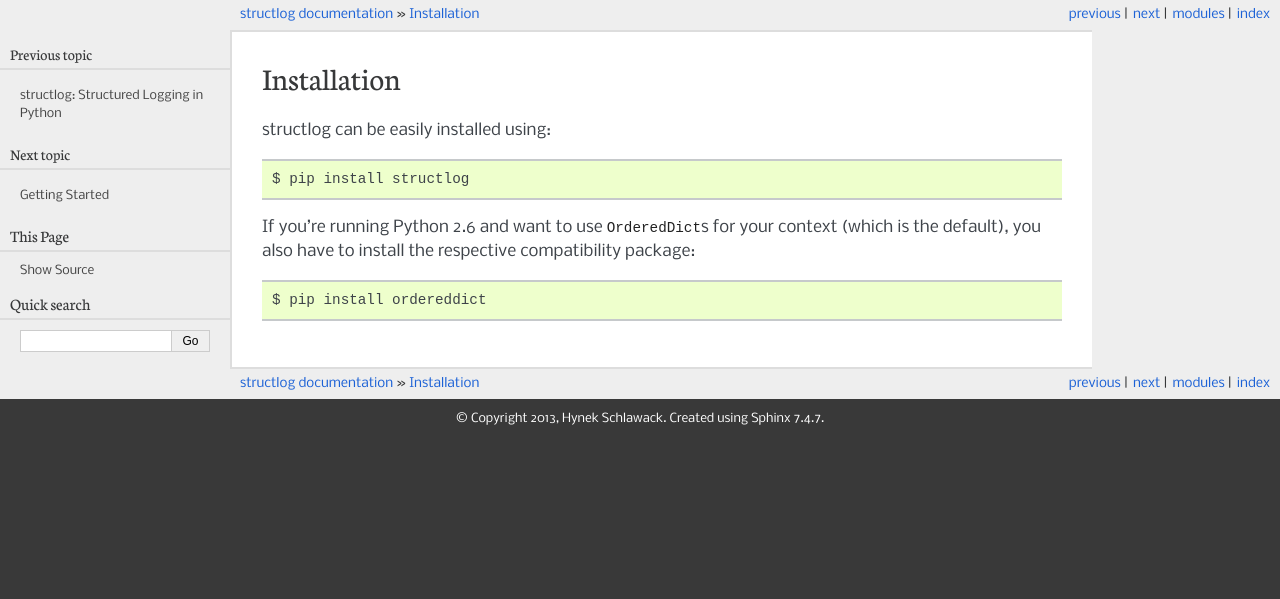
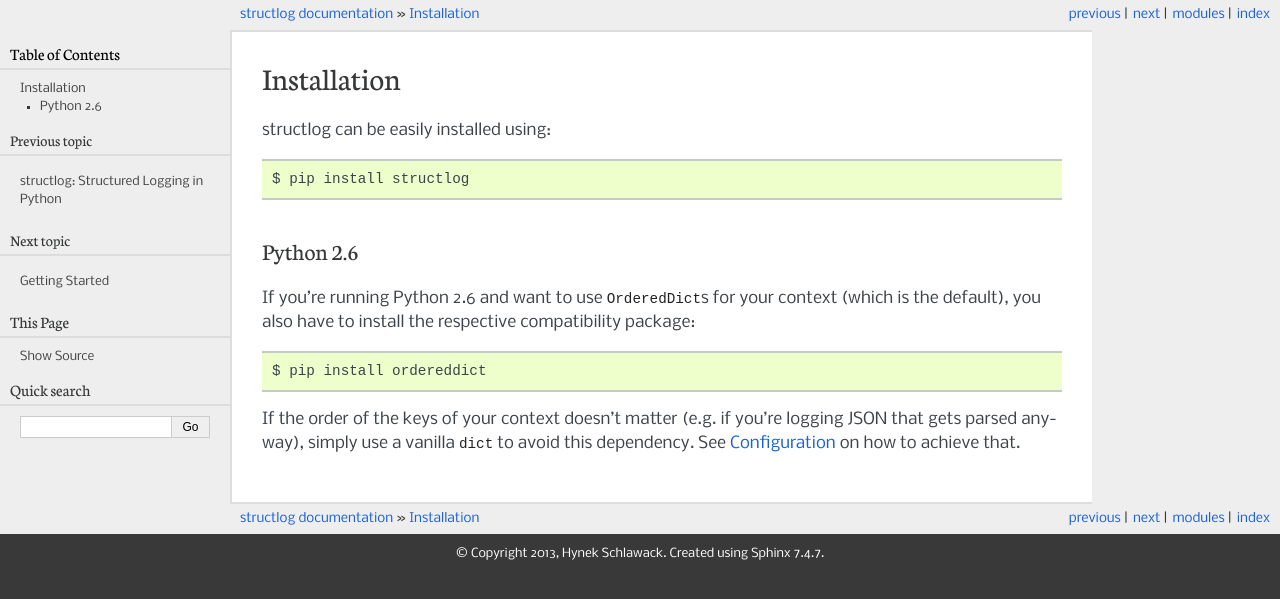
Before and after one commit to JonathanCarrol/structlog, a Sphinx documentation site: the page built from docs/installation.rst, in a window 1280 px wide. Shown: the top 599 px of the page. Built offline with Sphinx 7.4.7, drawn with Linux system fonts in a browser that asks for light colours.

Commit message:
Add more details on Python 2.6

```diff
--- a/docs/configuration.rst
+++ b/docs/configuration.rst
@@ -1,3 +1,5 @@
+.. _configuration:
+
 Configuration
 =============
 
--- a/docs/installation.rst
+++ b/docs/installation.rst
@@ -7,6 +7,12 @@
 
    $ pip install structlog
 
+Python 2.6
+----------
+
 If you're running Python 2.6 and want to use ``OrderedDict``\ s for your context (which is the default), you also have to install the respective compatibility package::
 
    $ pip install ordereddict
+
+If the order of the keys of your context doesn't matter (e.g. if you're logging JSON that gets parsed anyway), simply use a vanilla ``dict`` to avoid this dependency.
+See :ref:`configuration` on how to achieve that.
```
